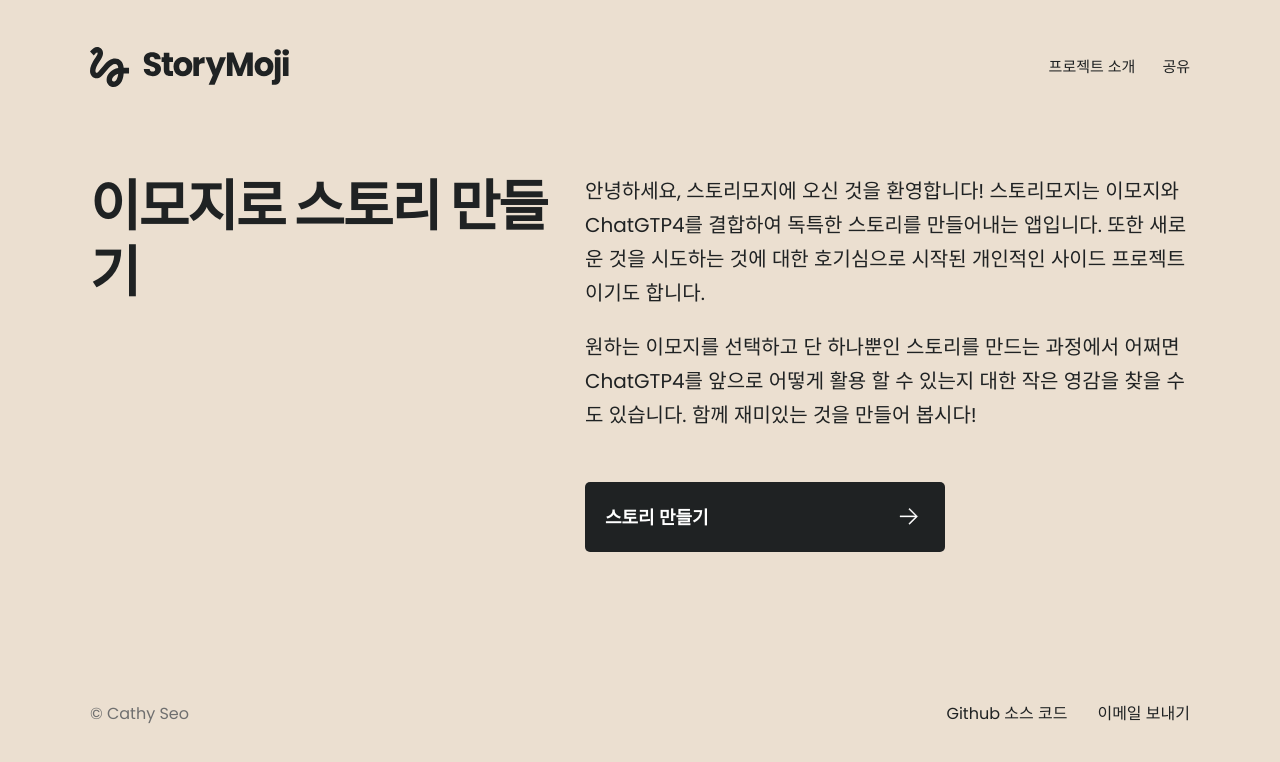
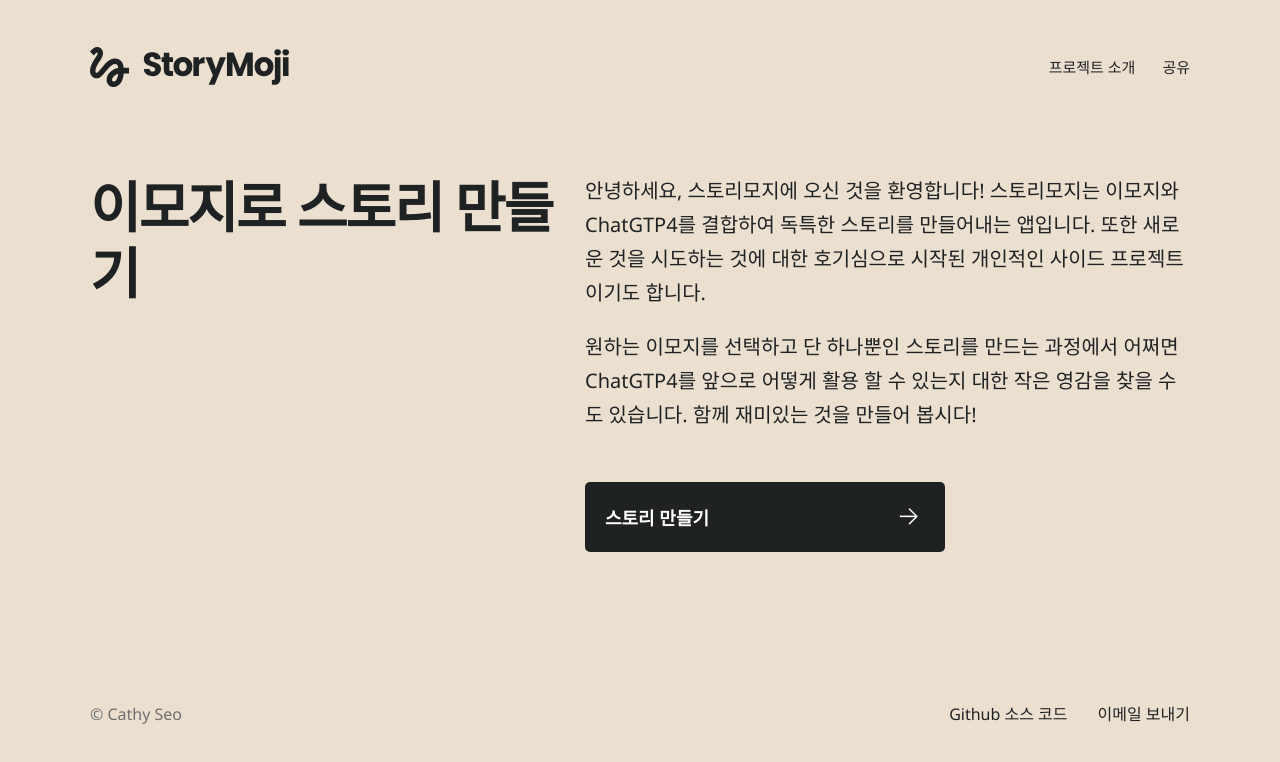
Before and after one commit to cathyseo/StoryMoji, a website: page about.html in a window 1280 px wide. Drawn offline with Linux system fonts and the light colour scheme.

Commit message:
Font family change to Noto

```diff
--- a/about.html
+++ b/about.html
@@ -23,7 +23,7 @@
     <meta name="viewport" content="width=device-width, initial-scale=1.0">
     <title>StoryMoji: Emoji Story Generator</title>
     <link rel="stylesheet" href="css/style.css"> <!-- Updated path -->
-    <link href="https://fonts.googleapis.com/css2?family=Poppins:wght@100;200;300;400;500;600;700;800;900&amp;display=swap" rel="stylesheet">
+    <link href="https://fonts.googleapis.com/css2?family=Noto+Sans:wght@100;300;400;500;700;900&display=swap" rel="stylesheet">
     <link rel="icon" href="assets/img/FaviconBlack.png" type="image/png">
 
     <script async src="https://www.googletagmanager.com/gtag/js?id=G-6ZRH6EFD5S"></script>
--- a/css/style.css
+++ b/css/style.css
@@ -10,7 +10,7 @@
     margin: 0;
 }
 body {
-    font-family: 'Poppins', sans-serif;
+    font-family: 'Noto Sans', sans-serif;
     line-height: 150%;
     color: #1F2223;
     background-color: #EBDFD0;
@@ -24,7 +24,7 @@
 
 }
 * {
-    font-family: 'Poppins', sans-serif;
+    font-family: 'Noto Sans', sans-serif;
 }
 
 a {
```
Also changed, not shown: index.html (+1 -1 lines), story.html (+1 -1 lines).
